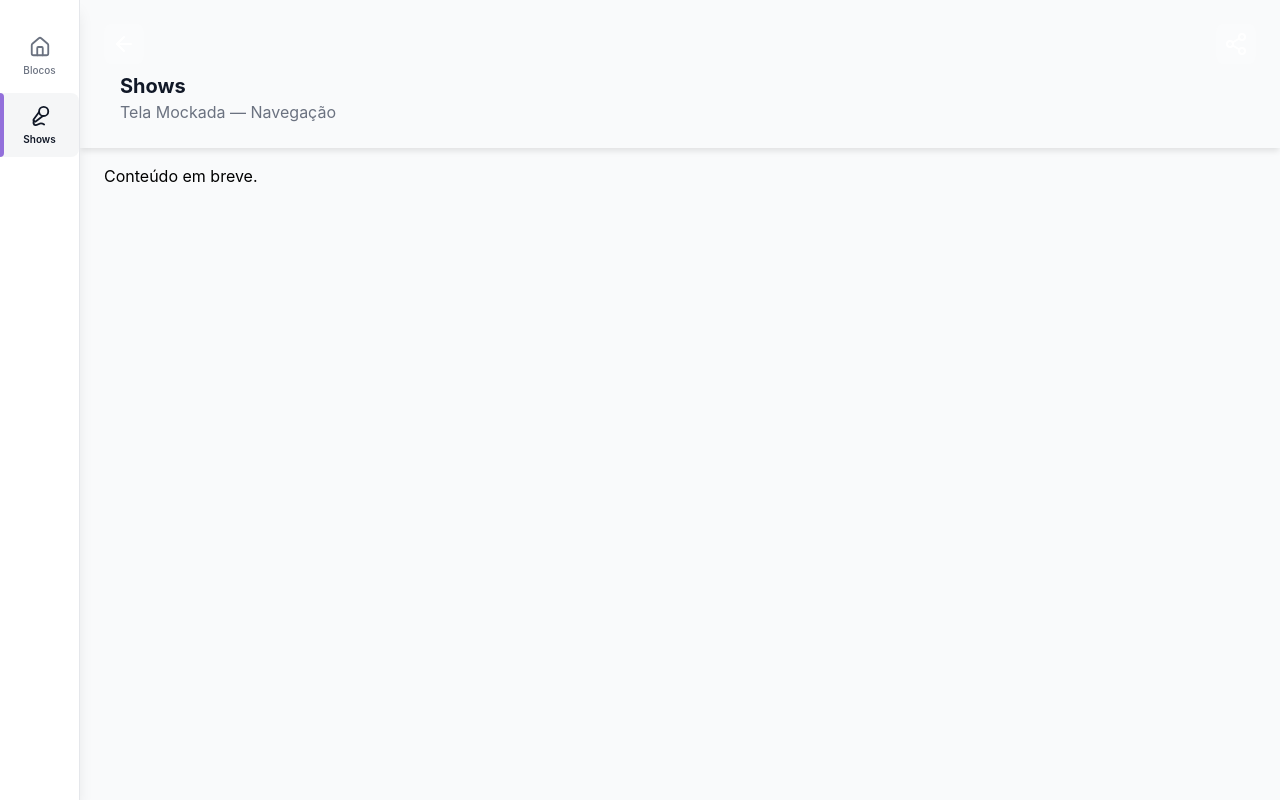
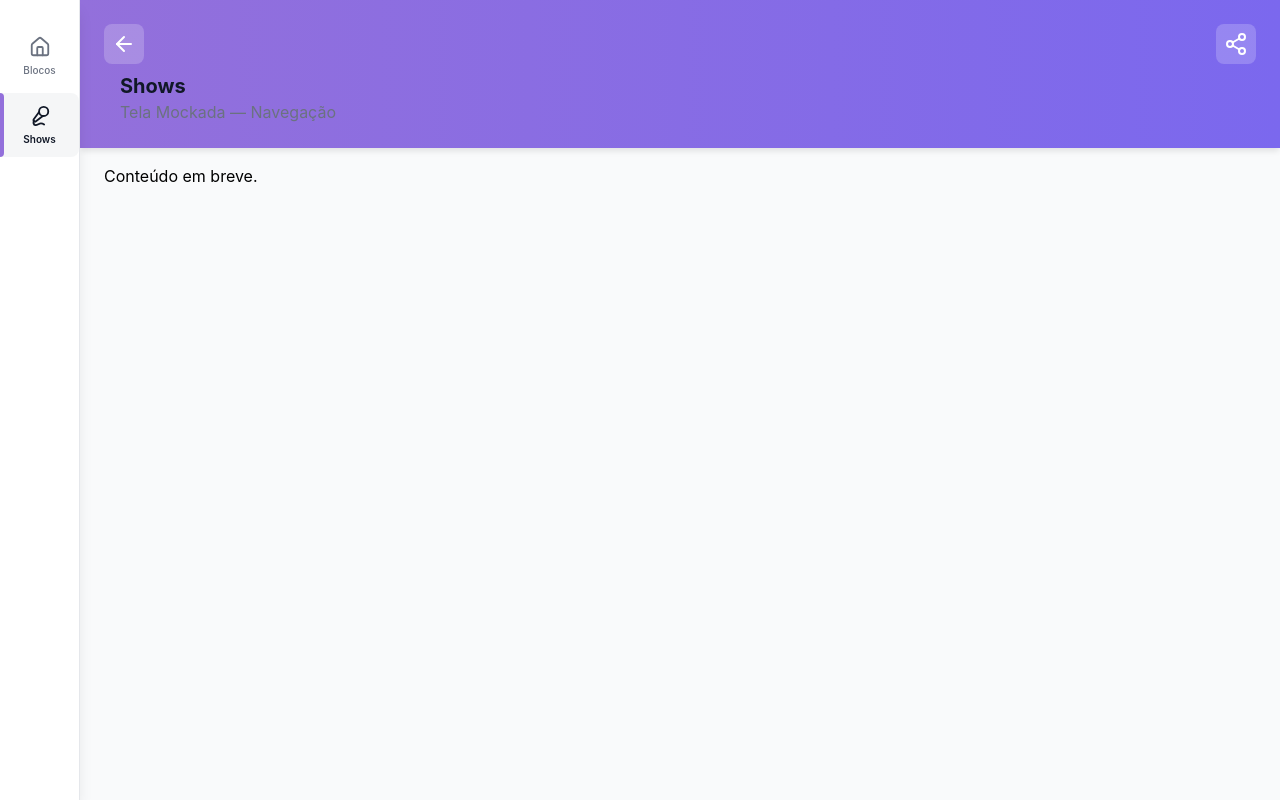
Before and after one commit to uuchoaa/foca-no-carnaval, a React (Vite) app in the folder apps/carnival-app/: page /shows in a window 1280 px wide. Built offline with nearby package versions, Linux system fonts and the light colour scheme.

Commit message:
feat[ds]: enhance gradient handling

```diff
--- a/apps/carnival-app/src/design-system/layouts/Page.tsx
+++ b/apps/carnival-app/src/design-system/layouts/Page.tsx
@@ -1,6 +1,10 @@
 import type { ReactNode } from 'react';
 import { motion } from 'framer-motion';
-import { pageHeaderGradients, type PageHeaderGradient } from '../tokens/gradients';
+import {
+  pageHeaderGradients,
+  pageHeaderGradientBg,
+  type PageHeaderGradient,
+} from '../tokens/gradients';
 import { Show } from '../primitives/Show';
 import { LoadingSpinner } from '../compositions/LoadingSpinner';
 import { EmptyState } from '../compositions/EmptyState';
@@ -29,11 +33,11 @@ interface PageHeaderProps {
 }
 
 function PageHeader({ gradient, children }: PageHeaderProps) {
-  const gradientClass = pageHeaderGradients[gradient];
   return (
     <header
-      className={gradientClass}
+      className={pageHeaderGradients[gradient]}
       style={{
+        background: pageHeaderGradientBg[gradient],
         padding: '24px',
         boxShadow: '0 4px 6px -1px rgb(0 0 0 / 0.1)',
         position: 'relative',
--- a/apps/carnival-app/src/design-system/tokens/gradients.ts
+++ b/apps/carnival-app/src/design-system/tokens/gradients.ts
@@ -1,7 +1,15 @@
+/** Tailwind class names for header (padding, shadow, text). Use with pageHeaderGradientBg for background. */
 export const pageHeaderGradients = {
-  sunny: 'bg-gradient-to-r from-orange to-yellow text-white p-6 shadow-lg',
-  haze: 'bg-gradient-to-r from-purple to-purple-600 text-white p-6 shadow-lg',
-  love: 'bg-gradient-to-r from-red-500 to-pink-500 text-white p-6 shadow-lg',
+  sunny: 'text-white p-6 shadow-lg',
+  haze: 'text-white p-6 shadow-lg',
+  love: 'text-white p-6 shadow-lg',
 } as const;
 
 export type PageHeaderGradient = keyof typeof pageHeaderGradients;
+
+/** CSS linear-gradient for header background (avoids Tailwind purge). */
+export const pageHeaderGradientBg: Record<PageHeaderGradient, string> = {
+  sunny: 'linear-gradient(to right, #FF8C00, #FFD700)',
+  haze: 'linear-gradient(to right, #9370DB, #7B68EE)',
+  love: 'linear-gradient(to right, #ef4444, #ec4899)',
+};
--- a/apps/carnival-app/tailwind.config.js
+++ b/apps/carnival-app/tailwind.config.js
@@ -3,6 +3,18 @@ export default {
   content: [
     "./index.html",
     "./src/**/*.{js,ts,jsx,tsx}",
+  ],
+  safelist: [
+    'bg-gradient-to-r',
+    'from-orange',
+    'to-yellow',
+    'from-purple',
+    'to-purple-600',
+    'from-red-500',
+    'to-pink-500',
+    'text-white',
+    'p-6',
+    'shadow-lg',
   ],
   theme: {
     extend: {
```
